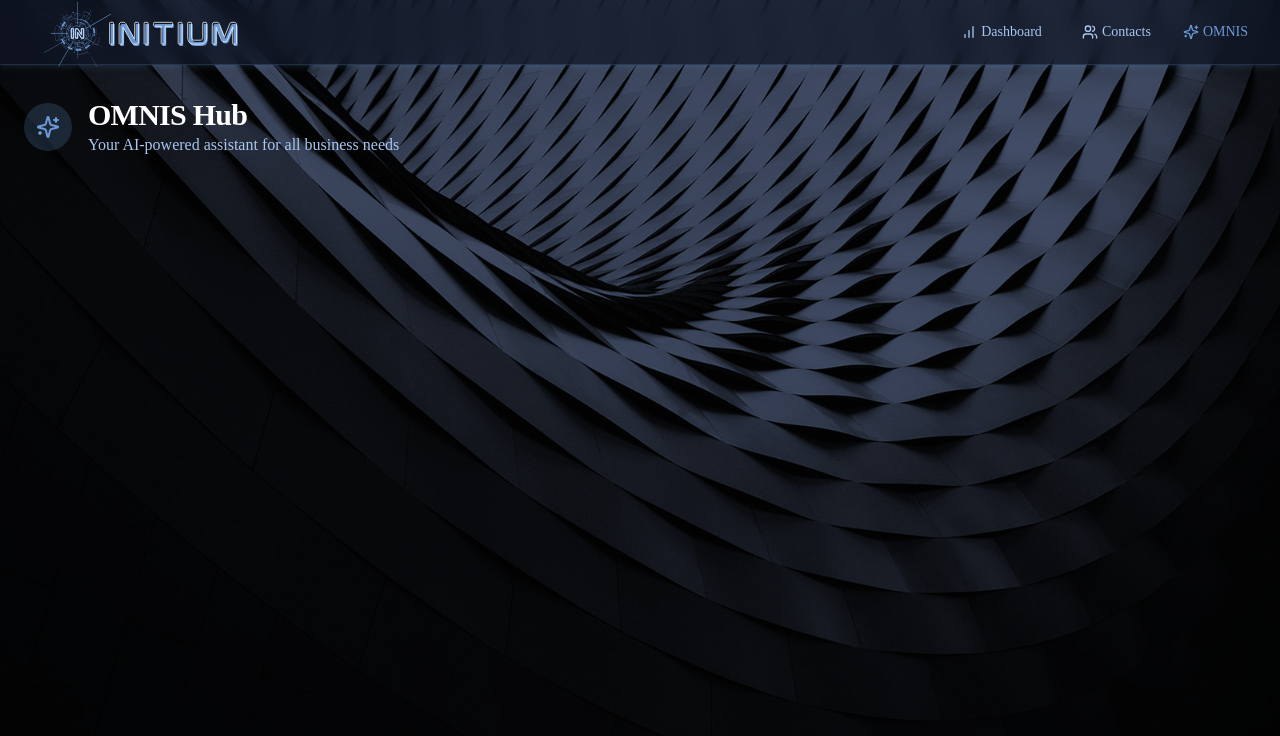
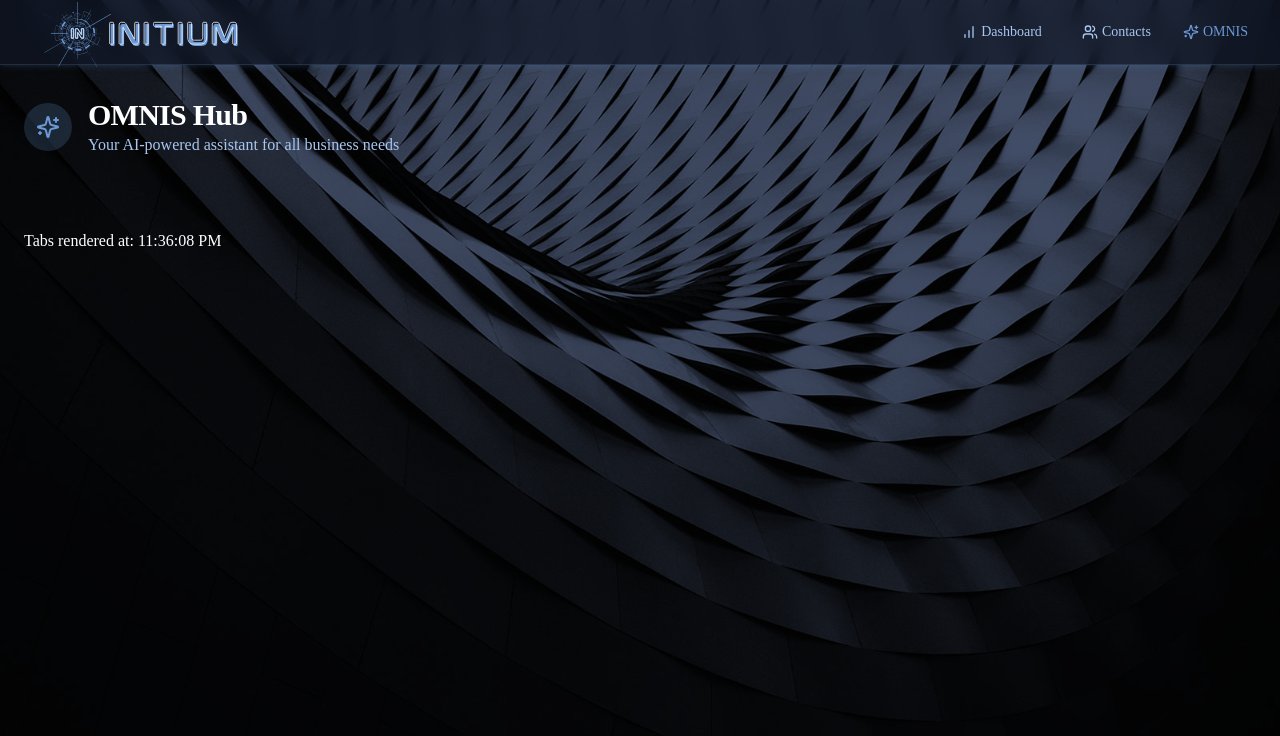
Before and after one commit to tsl-3/networkcrafters, a React (Vite) app: page /ai in a window 1280 px wide. Shown: the top 736 px of the page. Built offline with nearby package versions, Linux system fonts and the light colour scheme.

Commit message:
Update AiHub.tsx

```diff
--- a/src/pages/AiHub.tsx
+++ b/src/pages/AiHub.tsx
@@ -31,8 +31,8 @@ export default function AiHub() {
         <div className="flex flex-col space-y-6">
           <AiHubHeader />
           <Tabs value="lead-generation" onValueChange={setActiveTab}>
-            {console.log("Tabs rendering, value: lead-generation")}
             <AiTabNavigation activeTab="lead-generation" />
+            <div className="text-white mt-2">Tabs rendered at: {new Date().toLocaleTimeString()}</div>
           </Tabs>
         </div>
       </main>
```
